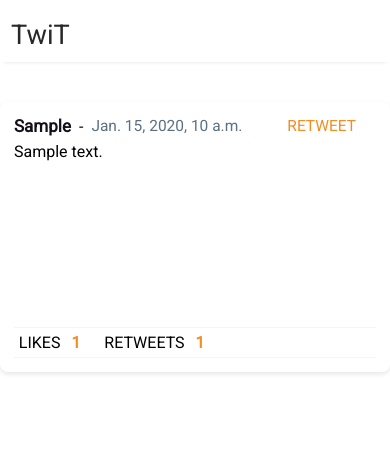
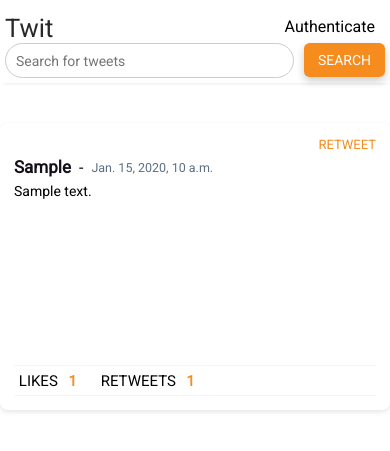
Before and after one commit to shols232/python-tips-aid, a Django app: page / in a window 390 px wide. Shown: the top 451 px of the page. Run offline with Django 3.2, Linux system fonts and the light colour scheme; tables that the repository leaves empty hold one stand-in row (values such as "Sample post"); parts of the project's set-up code (start-up, migrations or seed data) failed here and were passed over.

Commit message:
improved mobile view

```diff
--- a/static/base.css
+++ b/static/base.css
@@ -61,6 +61,10 @@ a {
   -webkit-box-align: center;
       -ms-flex-align: center;
           align-items: center;
+}
+
+.navbar .auth-mobile {
+  display: none;
 }
 
 .navbar .logo {
@@ -201,27 +205,37 @@ a {
   }
 }
 
+@media screen and (max-width: 630px) {
+  .container {
+    max-width: 520px;
+    min-width: 520px;
+  }
+  .navbar {
+    max-width: 520px;
+    min-width: 520px;
+  }
+}
+
 @media screen and (max-width: 480px) {
   .container {
     max-width: unset !important;
     min-width: unset !important;
-    width: 100vw;
   }
   .navbar {
     max-width: unset;
     min-width: unset;
-    width: 100vw;
     -ms-flex-wrap: wrap;
         flex-wrap: wrap;
     height: auto;
-    padding: 11px;
+    padding: 5px;
+    text-align: center;
   }
   .navbar .logo {
-    height: 1.6rem;
+    height: 1.4rem;
     vertical-align: unset;
   }
   .navbar h1 {
-    font-size: 1.7rem;
+    font-size: 1.6rem;
   }
   .navbar .searchbar {
     display: none;
@@ -233,35 +247,46 @@ a {
     -webkit-box-flex: 100%;
         -ms-flex: 100%;
             flex: 100%;
-    margin: 10px 1%;
   }
   .navbar .searchbar.mobile input {
     border-radius: 2rem;
     margin: 0;
+    height: 35px;
+    margin-right: 10px;
+    width: 93%;
+    font-size: 14px;
+  }
+  .navbar .searchbar.mobile .search-btn {
+    height: 34px;
+    width: 100px;
+  }
+  .navbar .auth-mobile {
+    display: -webkit-box;
+    display: -ms-flexbox;
+    display: flex;
+    margin: 5px 10px 0 auto;
+  }
+  .navbar .auth-mobile span:hover {
+    color: #f68b1e;
   }
   .navbar .nav-items-container {
     -webkit-box-pack: unset;
         -ms-flex-pack: unset;
             justify-content: unset;
-    margin: 0 .2rem 0 auto;
-    -webkit-box-flex: 0;
-        -ms-flex: none;
-            flex: none;
+    -webkit-box-flex: 100%;
+        -ms-flex: 100% 0;
+            flex: 100% 0;
   }
   .navbar .nav-items-container .rightmost-nav-items {
     -webkit-box-pack: unset;
         -ms-flex-pack: unset;
             justify-content: unset;
   }
-  .navbar .nav-items-container .rightmost-nav-items div {
-    margin: 0 .5rem .5rem;
-  }
-  .navbar .nav-items-container .rightmost-nav-items div span {
+  .navbar .nav-items-container .rightmost-nav-items .auth {
     display: none;
   }
-  .navbar .nav-items-container .rightmost-nav-items div img {
-    height: 23px;
-    width: 23px;
+  .navbar .nav-items-container .rightmost-nav-items div {
+    margin: 0;
   }
 }
 /*# sourceMappingURL=base.css.map */
--- a/static/base.scss
+++ b/static/base.scss
@@ -50,7 +50,9 @@ a{
     max-width: 850px;
     min-width: 850px;
     align-items: center;
-
+    .auth-mobile{
+        display: none;
+    }
     .logo{
         height: 2rem;
         vertical-align: unset;
@@ -160,28 +162,38 @@ a{
     }
 }
 
+@media screen and (max-width: 630px){
+    .container{
+        max-width: 520px;
+    min-width: 520px;
+    }
+
+    .navbar{
+        max-width: 520px;
+        min-width: 520px;
+    }
+}
+
 @media screen and (max-width: 480px){
     .container{
         max-width: unset !important;
-        // min-width: 480px !important;
         min-width: unset !important;
-        width: 100vw;
     }
 
     .navbar{
         max-width: unset;
         min-width: unset;
-        width: 100vw;
         flex-wrap: wrap;
         height: auto;
-        padding: 11px;
+        padding: 5px;
+        text-align: center;
         .logo{
-            height: 1.6rem;
+            height: 1.4rem;
             vertical-align: unset;
         }
 
         h1{
-            font-size: 1.7rem;
+            font-size: 1.6rem;
         }
         .searchbar{
             display: none;
@@ -189,31 +201,42 @@ a{
         .searchbar.mobile{
             display: flex;
             flex: 100%;
-            margin: 10px 1%;
 
 
             input{
                 border-radius: 2rem;
                 margin: 0;
+                height: 35px;
+                margin-right: 10px;
+                width: 93%;
+                font-size: 14px;
+            }
+            .search-btn{
+                height: 34px;
+                width: 100px;
+            }
+        }
+        .auth-mobile{
+            display: flex;
+            margin: 5px 10px 0 auto;
+
+            span{
+                &:hover{
+                    color: #f68b1e;
+                }
             }
         }
         .nav-items-container{
             justify-content: unset;
-            margin: 0 .2rem 0 auto;
-            flex: none;
+            flex: 100% 0;
 
             .rightmost-nav-items{
                 justify-content: unset;
-
+                .auth{
+                    display: none;
+                }
                 div{
-                    margin: 0 .5rem .5rem;
-                    span{
-                        display: none;
-                    }
-                    img{
-                        height: 23px;
-                        width: 23px;
-                    }
+                    margin: 0;
                 }
             }
         }
--- a/templates/base.html
+++ b/templates/base.html
@@ -14,12 +14,15 @@
     <div class="nav-cont">
         <nav class="navbar">
             <a href="">
-                <div id="logo"><h1>TwiT</h1></div>
+                <div id="logo"><h1>Twit</h1></div>
             </a>
+            <a class="auth-mobile" href="{% url 'twitter_auth' %}"><div class="login">
+                <span>Authenticate</span>
+            </div></a>
             <div class="nav-items-container">
                 <div class="searchbar">
                     <form action="/" method="GET">
-                        <input type="text" placeholder="Search products, brands and categories" name="search" id="nav-searchbar">
+                        <input type="text" placeholder="Search for tweets" name="search" id="nav-searchbar">
                         <button class="search-btn" type="submit" >SEARCH</button>
                     </form>
                     </div>
@@ -29,10 +32,16 @@
                         <span>Log Out</span>
                     </div></a>
                     {% else %}
-                    <a href="{% url 'twitter_auth' %}"><div class="login">
+                    <a class="auth" href="{% url 'twitter_auth' %}"><div class="login">
                         <span>Authenticate</span>
                     </div></a>
                    {% endif %}
+                   <div class="searchbar mobile">
+                    <form action="/" method="GET">
+                        <input type="text" placeholder="Search for tweets" name="search" id="nav-searchbar">
+                        <button class="search-btn" type="submit" >SEARCH</button>
+                    </form>
+                    </div>
                 </div>
             </div>
         </nav>
--- a/tweets/models.py
+++ b/tweets/models.py
@@ -5,7 +5,7 @@ class Tweet(models.Model):
     tweet_id = models.BigIntegerField()
     posted_by = models.CharField(max_length=300)
     content = models.TextField()
-    date_posted = models.DateTimeField(auto_now_add=True)
+    date_posted = models.DateTimeField()
     links = models.ManyToManyField('Link')
     favourite_count = models.IntegerField()
     retweet_count = models.IntegerField()
--- a/tweets/static/home.css
+++ b/tweets/static/home.css
@@ -13,6 +13,10 @@
 .tweets .tweet pre {
   word-wrap: break-word;
   white-space: pre-wrap;
+}
+
+.tweets .tweet .mb-retweet {
+  display: none;
 }
 
 .tweets .tweet .posted_by {
@@ -121,7 +125,7 @@
 
 .navigation .pager .page a:hover {
   background-color: #f68b1e;
-  color: white;
+  color: white !important;
 }
 
 .navigation .pager .current {
@@ -151,4 +155,46 @@
   bottom: -8px;
   background-color: rgba(246, 139, 30, 0.15);
 }
+
+@media screen and (max-width: 480px) {
+  .tweets .tweet pre {
+    font-size: 14px;
+  }
+  .tweets .tweet .posted_by span {
+    font-size: 12.5px;
+  }
+  .tweets .tweet .posted_by .retweet {
+    display: none;
+  }
+  .tweets .tweet .mb-retweet {
+    display: -webkit-box;
+    display: -ms-flexbox;
+    display: flex;
+    font-size: 13px;
+    margin-bottom: 5px;
+  }
+  .tweets .tweet .mb-retweet a {
+    margin-left: auto;
+    color: #f68b1e !important;
+    position: relative;
+  }
+  .tweets .tweet .mb-retweet a:hover {
+    cursor: pointer;
+  }
+  .tweets .tweet .mb-retweet a:hover::after {
+    content: '';
+    position: absolute;
+    top: -8px;
+    left: -8px;
+    right: -8px;
+    bottom: -8px;
+    background-color: rgba(246, 139, 30, 0.15);
+  }
+  .tweets .tweet .engagements .likes, .tweets .tweet .engagements .retweets {
+    font-size: 15px;
+  }
+  .tweets .tweet .engagements .likes span, .tweets .tweet .engagements .retweets span {
+    font-size: 14.5px;
+  }
+}
 /*# sourceMappingURL=home.css.map */
--- a/tweets/static/home.scss
+++ b/tweets/static/home.scss
@@ -1,5 +1,6 @@
 .tweets{
     margin-top: 2.5rem;
+
     .tweet{
         margin-bottom: 1.2rem;
         padding: 14px;
@@ -8,6 +9,9 @@
         pre{
             word-wrap: break-word ;
             white-space: pre-wrap;
+        }
+        .mb-retweet{
+            display: none;
         }
         .posted_by{
             display:flex;
@@ -95,7 +99,7 @@
 
                 &:hover{
                     background-color: #f68b1e;
-                    color: white;
+                    color: white !important;
                 }
             }
         }
@@ -125,3 +129,57 @@
         }
     }
 }
+
+@media screen and (max-width: 480px){
+
+    .tweets{
+
+        .tweet{
+            pre{
+                font-size: 14px;
+            }
+            .posted_by{
+                span{
+                    font-size: 12.5px;
+                }
+
+                .retweet{
+                    display: none;
+                }
+            }
+
+            .mb-retweet{
+                display: flex;
+                font-size: 13px;
+                margin-bottom: 5px;
+                a{
+                    margin-left: auto;
+                    color: #f68b1e !important;
+                    position: relative;
+
+                    &:hover {
+                        cursor: pointer;
+                        &::after{
+                            content: '';
+                            position: absolute;
+                            top: -8px;left: -8px; right: -8px;bottom: -8px;
+                            background-color: rgba(246,139,30,0.15);
+                        }
+                    }
+                }
+            }
+
+            .engagements{
+
+                .likes, .retweets{
+                    font-size: 15px;
+
+                    span{
+                        font-size:14.5px;
+                    }
+                }
+            }
+        }
+    }
+
+}
--- a/tweets/templates/home.html
+++ b/tweets/templates/home.html
@@ -13,6 +13,9 @@
         <div class="tweets">
             {% for tweet in tweets %}
             <div class="tweet">
+                <div class="mb-retweet">
+                    <a class="rt" href="{% url 'retweet' tweet.tweet_id%}"><span class="retweet">RETWEET</span></a>
+                </div>
                 <div class="posted_by">
                     <p>{{ tweet.posted_by }}</p> -
                     <span>{{ tweet.date_posted }}</span>
--- a/tweets/views.py
+++ b/tweets/views.py
@@ -23,6 +23,10 @@ tweepy.models.User.parse = parse
 auth = tweepy.OAuthHandler(settings.TWITTER_API_KEY, settings.TWITTER_API_SECRET_KEY, callback='https://76ce5143a75a.ngrok.io/twitter-auth/cb')
 
 def tweepy_api(request):
+    '''
+    takes in the request, performs authentication with twitter api and return a twitter
+    Status object
+    '''
     token, token_secret = request.session.get('token', [None,None])
     if token:
         auth.set_access_token(token, token_secret)
@@ -56,6 +60,7 @@ class HomeView(ListView):
             return qs
         return super().get_queryset()
 
+
 def retweet(request, **kwargs):
     tweet_id = kwargs.get('tweet_id')
     api = tweepy_api(request)
--- a/twitter_help/settings.py
+++ b/twitter_help/settings.py
@@ -26,7 +26,7 @@ BASE_DIR = Path(__file__).resolve().parent.parent
 # See https://docs.djangoproject.com/en/3.2/howto/deployment/checklist/
 
 # SECURITY WARNING: keep the secret key used in production secret!
-SECRET_KEY = 'django-insecure-nop&q6!ksm*sx3gtl^28j(7#=q97_l8=kke!gyyeq)gy$x9&7g'
+SECRET_KEY = config('SECRET_KEY')
 
 # SECURITY WARNING: don't run with debug turned on in production!
 DEBUG = config('DEBUG')
```
Also changed, not shown: tweets/tasks.py (+1 -20 lines), tweets/migrations/0003_alter_tweet_date_posted.py (added), 3 other files.
